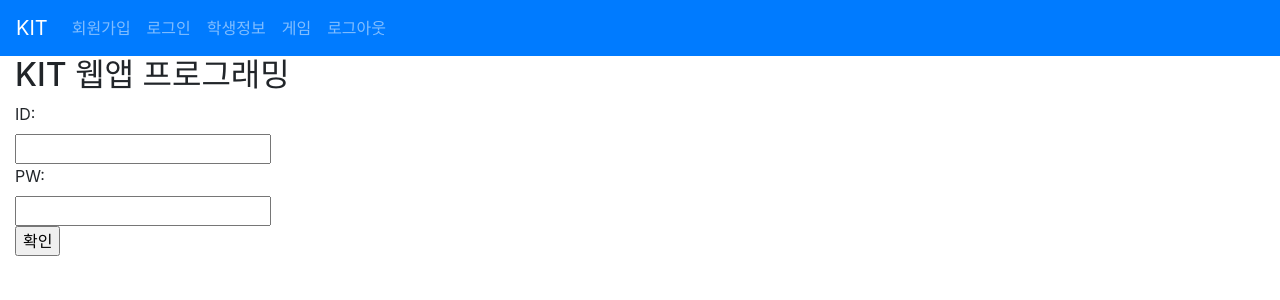
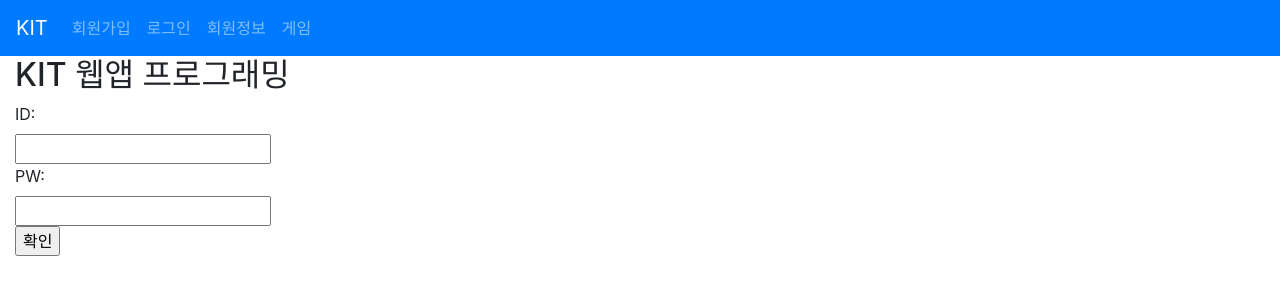
Before and after one commit to YunHyunKyung/20191056-, a Flask app: page /login in a window 1280 px wide. Shown: the top 300 px of the page. Run offline with Flask 2, Linux system fonts and the light colour scheme; some libraries are stand-ins or nearby versions.

Commit message:
14주차

```diff
--- a/templates/layout.html
+++ b/templates/layout.html
@@ -18,20 +18,23 @@
 
         <!-- Links -->
             <ul class="navbar-nav">
+                {% if 'users' not in session %}
                 <li class="nav-item">
                     <a class="nav-link" href="{{ url_for('join') }}">회원가입</a>
                 </li>
+                {% endif %}
                 <li class="nav-item">
-                    <a class="nav-link" href="{{ url_for('login') }}">로그인</a>
+                    {% if 'users' in session %}
+                        <a class="nav-link" href="{{ url_for('logout') }}">로그아웃</a>
+                    {% else %}
+                        <a class="nav-link" href="{{ url_for('login') }}">로그인</a>
+                    {% endif %}
                 </li>
                 <li class="nav-item">
-                    <a class="nav-link" href="{{ url_for('getinfo') }}">학생정보</a>
+                    <a class="nav-link" href="{{ url_for('getinfo') }}">회원정보</a>
                 </li>
                 <li class="nav-item">
                     <a class="nav-link" href="{{ url_for('gamestart') }}">게임</a>
-                </li>
-                <li class="nav-item">
-                    <a class="nav-link" href="{{ url_for('logout') }}">로그아웃</a>
                 </li>
             </ul>
         </nav>
```
Also changed, not shown: templates/login.html (line endings or trailing spaces).
